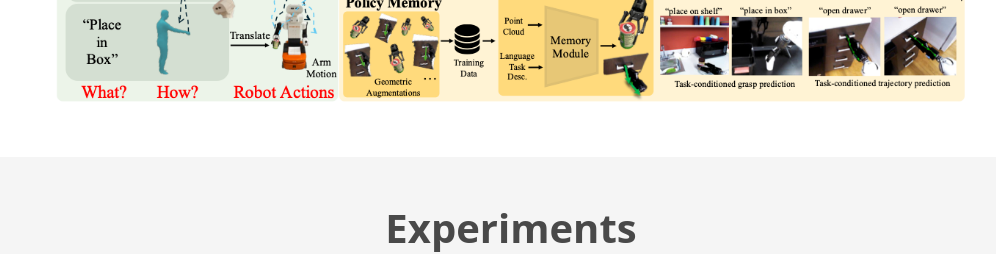
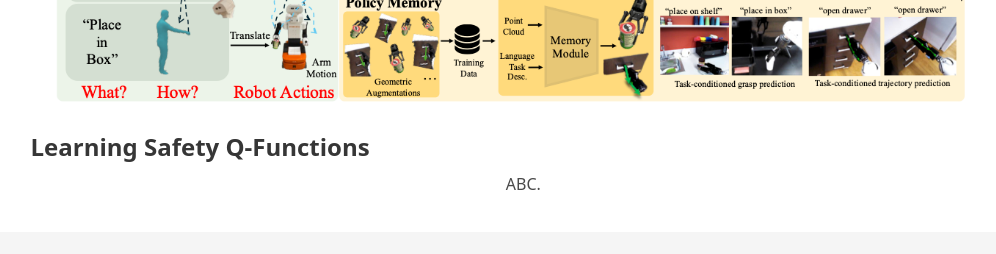
Before and after one commit to UT-Austin-RobIn/SafeMimic, a plain HTML site: page index.html in a window 1280 px wide. Shown: the part 1760-2014 px from the top of the page, without its empty margins (129-1125 px from the left). Drawn offline with nearby package versions, Linux system fonts and the light colour scheme; some icons are missing.

Commit message:
overview

```diff
--- a/index.html
+++ b/index.html
@@ -217,21 +217,20 @@
             When required to overcome large differences in morphology, SafeMimic explores alternative grasp modes (second row of samples), adapting the grasp to enable successful execution.
             Successful attempts are detected by a VLM that verifies when the parsed semantic change of the segment is achieved. Successes are stored and used to train a policy memory module with geometric augmentations  (bottom right)
             that predicts actions (grasps or action trajectories) in subsequent attempts, given a pointcloud and language task description, in order to reduce the need for exploration.
-
-            <!-- ScrewMimic inputs an RGB-D video of a human performing a bimanual task and uses off-the-shelf hand tracking (HT)
-            models to extract a trajectory of wrist poses (&tau;<sup>h</sup><sub>l</sub>, &tau;<sup>h</sup><sub>r</sub>) and grasp contact
-            points (g<sup>h</sup><sub>l</sub> , g<sup>h</sup><sub>r</sub> ). ScrewMimic interprets &tau;<sup>h</sup><sub>l</sub> and
-            &tau;<sup>h</sup><sub>r</sub> as a screw motion between both hands to estimate screw axis parameters S<sup>h</sup>.
-            Next, it applies geometric augmentations on the 3D object point cloud to train a PointNet model to estimate screw actions for novel
-            object views. Finally, the trained model generates an initial hypothesis that the robot executes and iteratively refines
-            using an autonomously generated reward signal. The successful data point is further used to improve the prediction model.         -->
           </p>
         </div>
         <img src="static/images/SafeMimic_Method.png" alt="SafeMimic Overview" width="100%"/>
       </div>
     </div>
   </div>
+
+  </br>
+  <h2 class="title is-4" style="margin-left: 11%;">Learning Safety Q-Functions</h2>
+  <div class="columns is-centered" style="margin-left: 11%;margin-right: 9%;text-align: justify;">
+    <p>ABC.</p>
+  </div>
 </section>
+
 
 <section class="section hero is-light">
 <div class="container">
```
Also changed, not shown: 3 other files.
